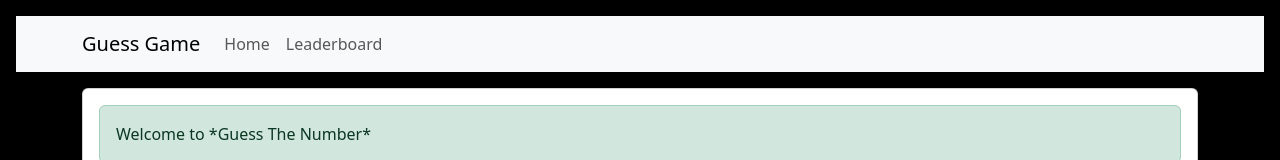
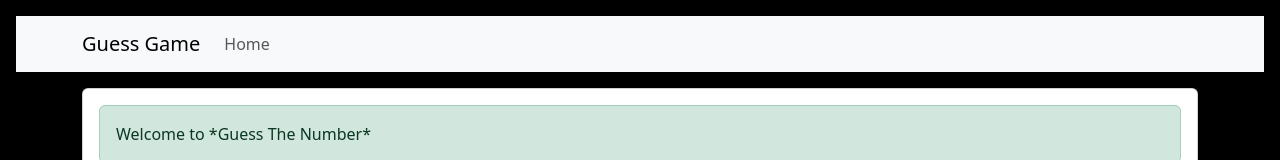
Before and after one commit to annanya17699/guessgame, a React (Create React App) app: page / in a window 1280 px wide. Shown: the top 160 px of the page. Built offline with nearby package versions, Linux system fonts and the light colour scheme.

Commit message:
Hosted at Github pages

```diff
--- a/package.json
+++ b/package.json
@@ -2,6 +2,7 @@
   "name": "guessgamefrontend",
   "version": "0.1.0",
   "private": true,
+  "homepage": "https://annanya17699.github.io/guessgame",
   "dependencies": {
     "@testing-library/jest-dom": "^5.17.0",
     "@testing-library/react": "^13.4.0",
@@ -16,6 +17,8 @@
     "web-vitals": "^2.1.4"
   },
   "scripts": {
+    "predeploy": "npm run build",
+    "deploy": "gh-pages -d build",
     "start": "react-scripts start",
     "build": "react-scripts build",
     "test": "react-scripts test",
@@ -38,5 +41,8 @@
       "last 1 firefox version",
       "last 1 safari version"
     ]
+  },
+  "devDependencies": {
+    "gh-pages": "^6.1.1"
   }
 }
--- a/public/index.html
+++ b/public/index.html
@@ -24,7 +24,7 @@
       work correctly both with client-side routing and a non-root public URL.
       Learn how to configure a non-root public URL by running `npm run build`.
     -->
-    <title>React App</title>
+    <title>Guess Game Application</title>
   </head>
   <body>
     <noscript>You need to enable JavaScript to run this app.</noscript>
--- a/src/components/Header.jsx
+++ b/src/components/Header.jsx
@@ -13,7 +13,6 @@ export default function Header(props) {
         <Navbar.Collapse id="basic-navbar-nav">
           <Nav className="me-auto">
             <Nav.Link href='/'>Home</Nav.Link>
-            <Nav.Link href='/leaderboard'>Leaderboard</Nav.Link>
           </Nav>
         </Navbar.Collapse>
       </Container>
```
Also changed, not shown: 1 other file (tests, documents, lock files or other folders).
